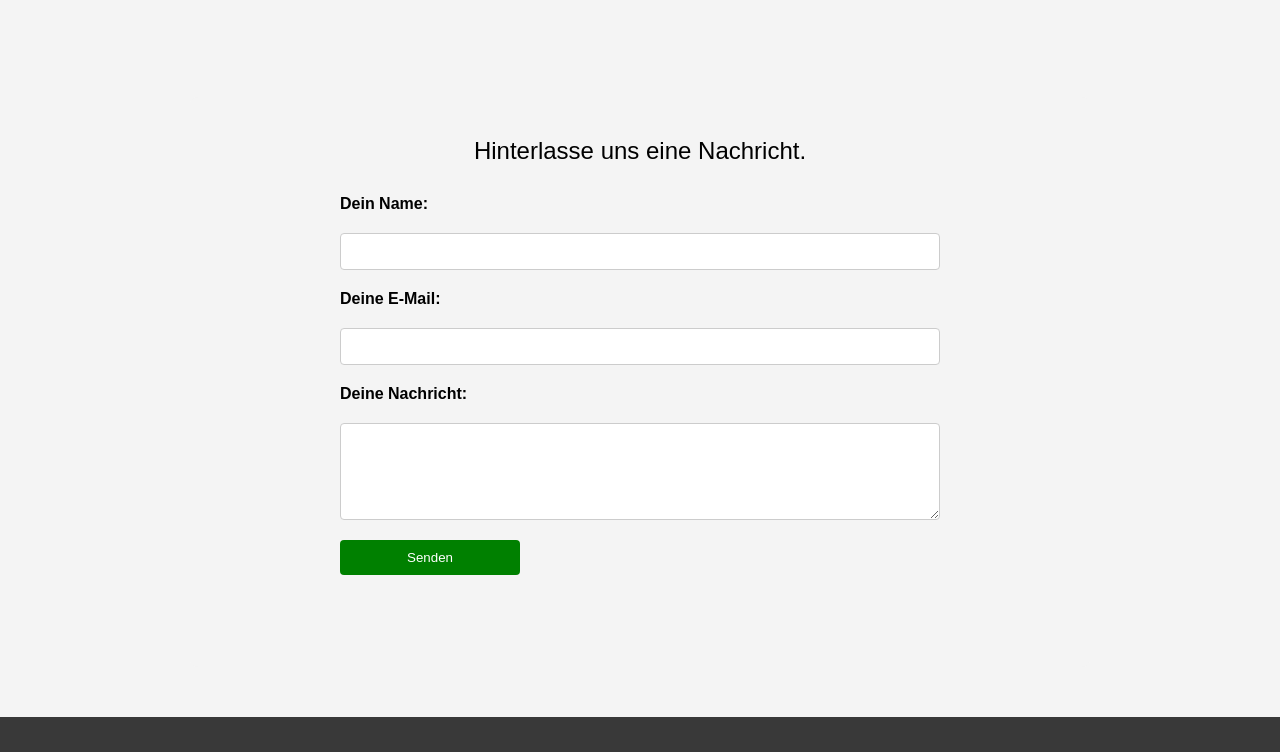
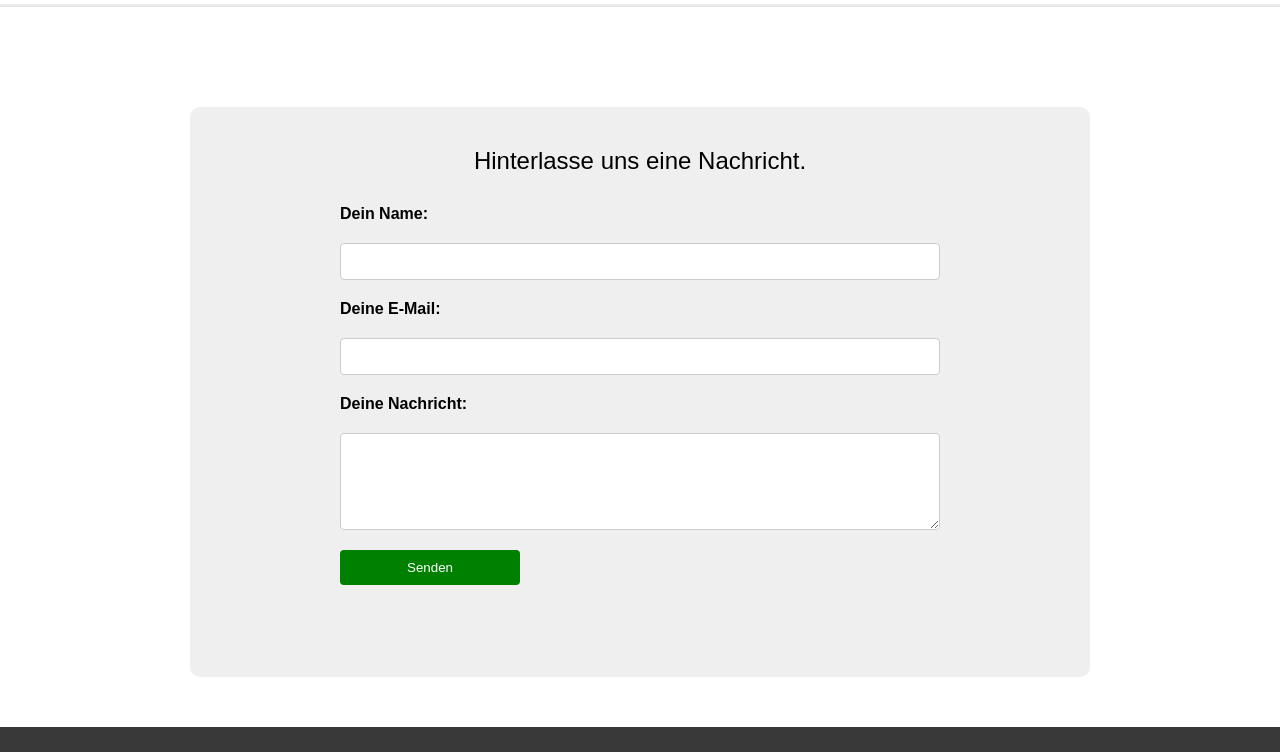
Before and after one commit to Manobrawn/kochwelt, a plain HTML site: page pages/kontakt.html in a window 1280 px wide. Shown: the part 89-841 px from the top of the page. Drawn offline with Linux system fonts and the light colour scheme.

Commit message:
kontakt page background lightgrey and borde-radius

```diff
--- a/index.css
+++ b/index.css
@@ -139,17 +139,22 @@ footer div img:hover {
 }
 /*----------------------------- index.html ---------------------------------------*/
 
-::-webkit-scrollbar-track {
-    background-color: white;
+::-webkit-scrollbar {
+    width: 12px;
 }
 
-::-webkit-scrollbar {
-    width: 10px;
+::-webkit-scrollbar-track {
+    background: #f0f0f0;
 }
 
 ::-webkit-scrollbar-thumb {
     background-color: green;
     border-radius: 10px;
+    border: 3px solid #f0f0f0;
+}
+
+::-webkit-scrollbar-thumb:hover {
+    background-color: #006400;
 }
 
 :root {
@@ -165,17 +170,11 @@ footer div img:hover {
 body {
     margin: auto;
     max-width: 1920px;
-    height: 100vh;
+    min-height: 100vh;
     display: flex;
     flex-direction: column;
     justify-content: space-between;
     font-family: "Raleway", sans-serif;
-}
-
-main {
-    height: 100vh;
-    display: flex;
-    flex-direction: column;
 }
 
 h1 {
--- a/pages/kontakt.css
+++ b/pages/kontakt.css
@@ -76,7 +76,6 @@
     display: flex;
     align-items: center;
     justify-content: center;
-    background-color: #f4f4f4;
     padding: 50px;
     max-width: 100%;
 }
@@ -85,13 +84,14 @@
     max-width: 900px;
     width: 100%;
     padding: 20px 80px;
-    background-color: #f4f4f4;
+    background-color: var(--light-grey-bg);
     display: flex;
     flex-direction: column;
     align-items: center;
     justify-content: center;
     text-align: left;
     box-shadow: none;
+    border-radius: 10px;
 }
 
 @media (max-width: 500px) {
```
